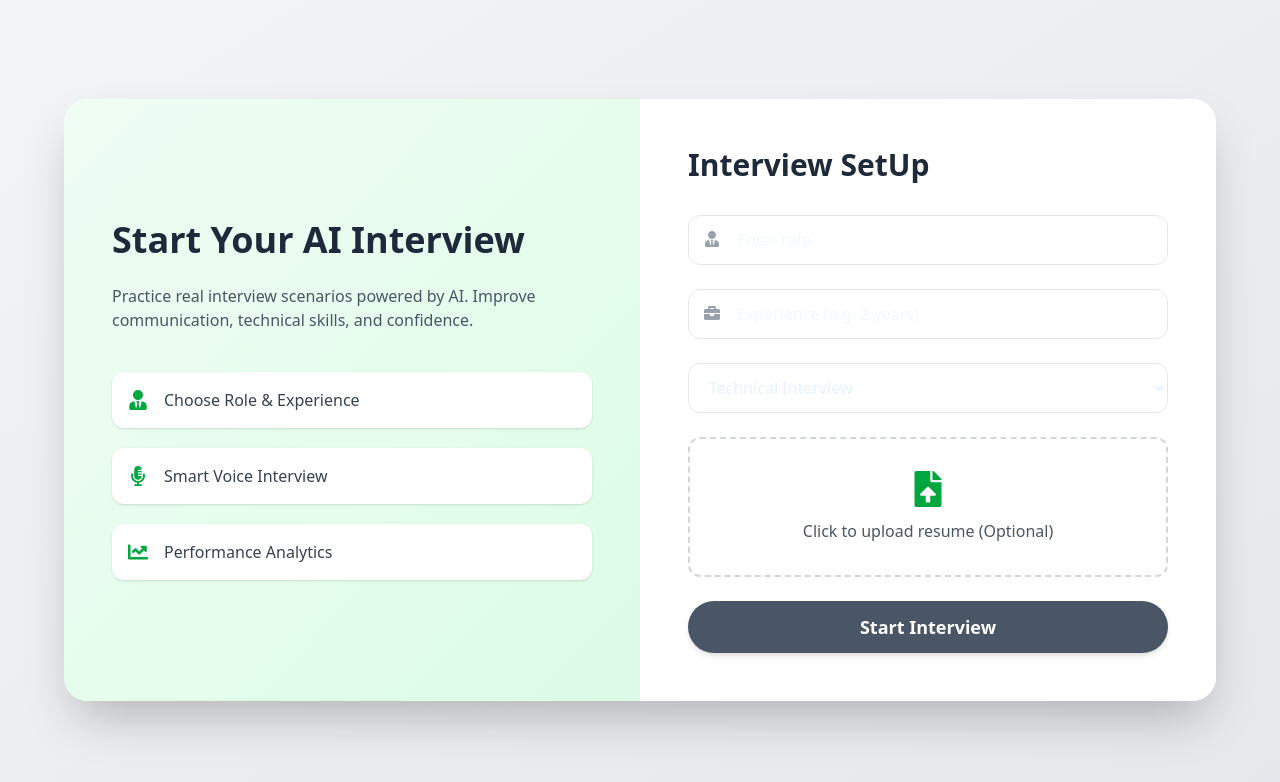
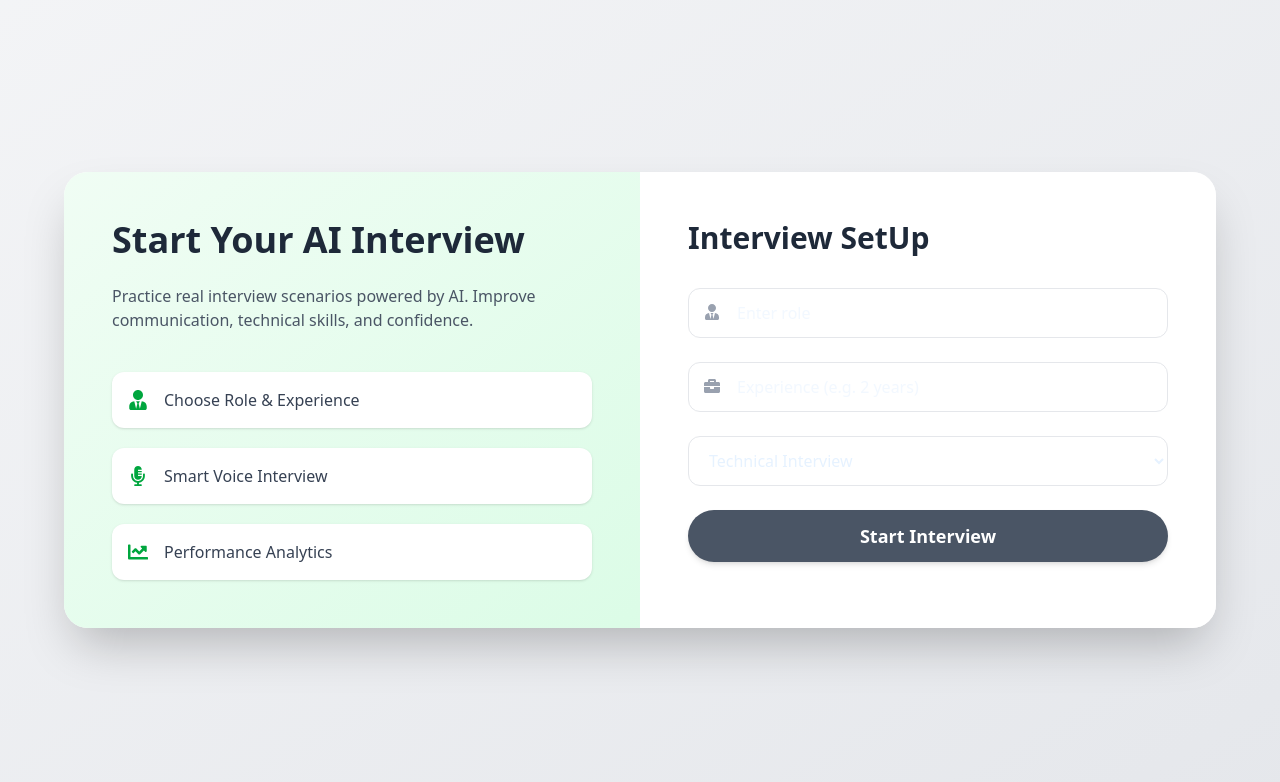
Before and after one commit to manishkumarth/ai_interveiw_agent_Mern_stack, a React (Vite) app in the folder client/: page /interview in a window 1280 px wide. Shown: the top 782 px of the page. Built offline with nearby package versions, Linux system fonts and the light colour scheme.

Commit message:
guest allows to analyze resume

```diff
--- a/client/src/components/Step1SetUp.jsx
+++ b/client/src/components/Step1SetUp.jsx
@@ -28,6 +28,10 @@ function Step1SetUp({ onStart }) {
 
 
     const handleUploadResume = async () => {
+        // Guests have no JWT; they can't call protected resume analysis.
+        if (!userData) {
+            return;
+        }
         if (!resumeFile || analyzing) return;
         setAnalyzing(true)
 
@@ -193,7 +197,7 @@ function Step1SetUp({ onStart }) {
 
                         </select>
 
-                        {!analysisDone && (
+                        {!analysisDone && userData && (
                             <motion.div
                                 whileHover={{ scale: 1.02 }}
                                 onClick={() => document.getElementById("resumeUpload").click()}
```
